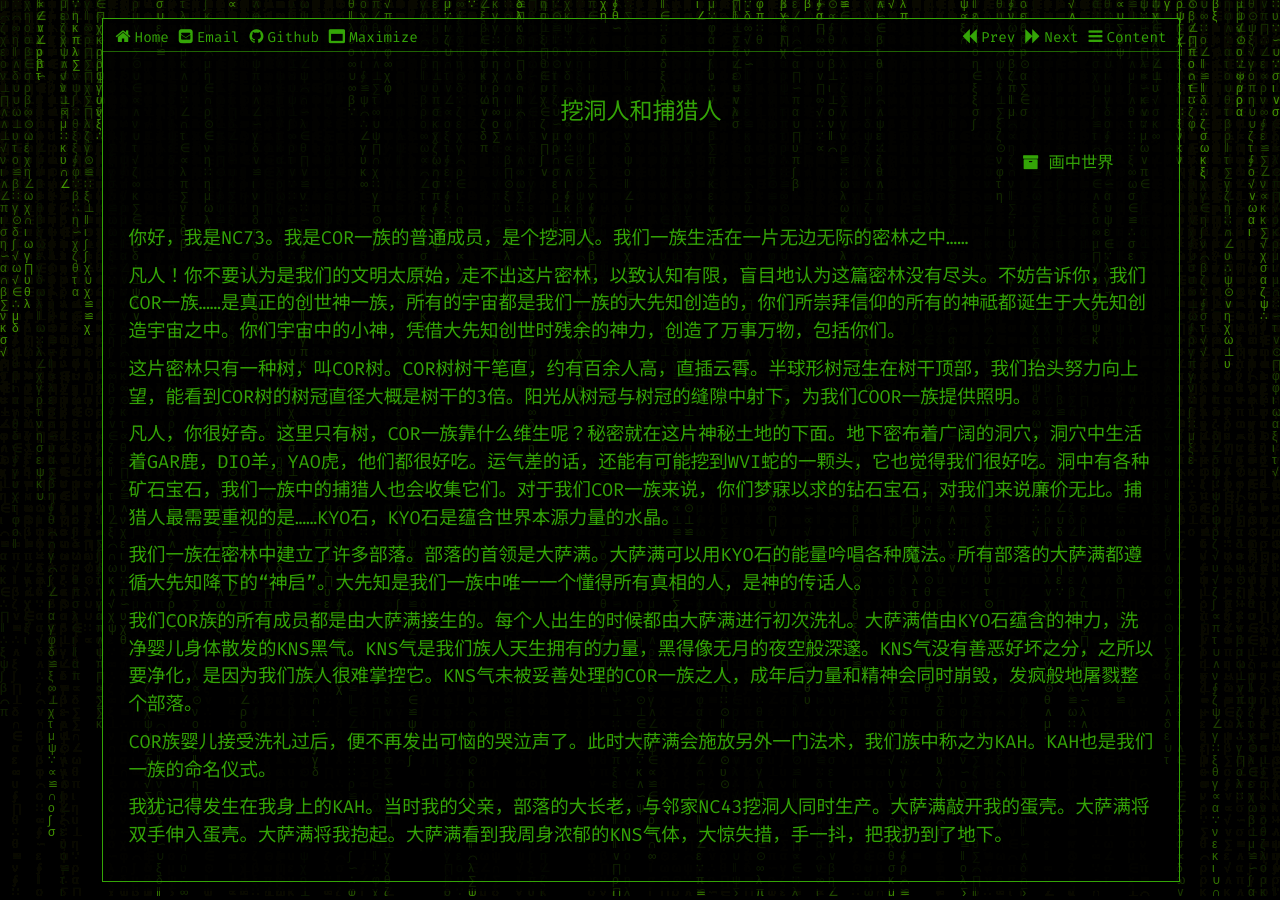
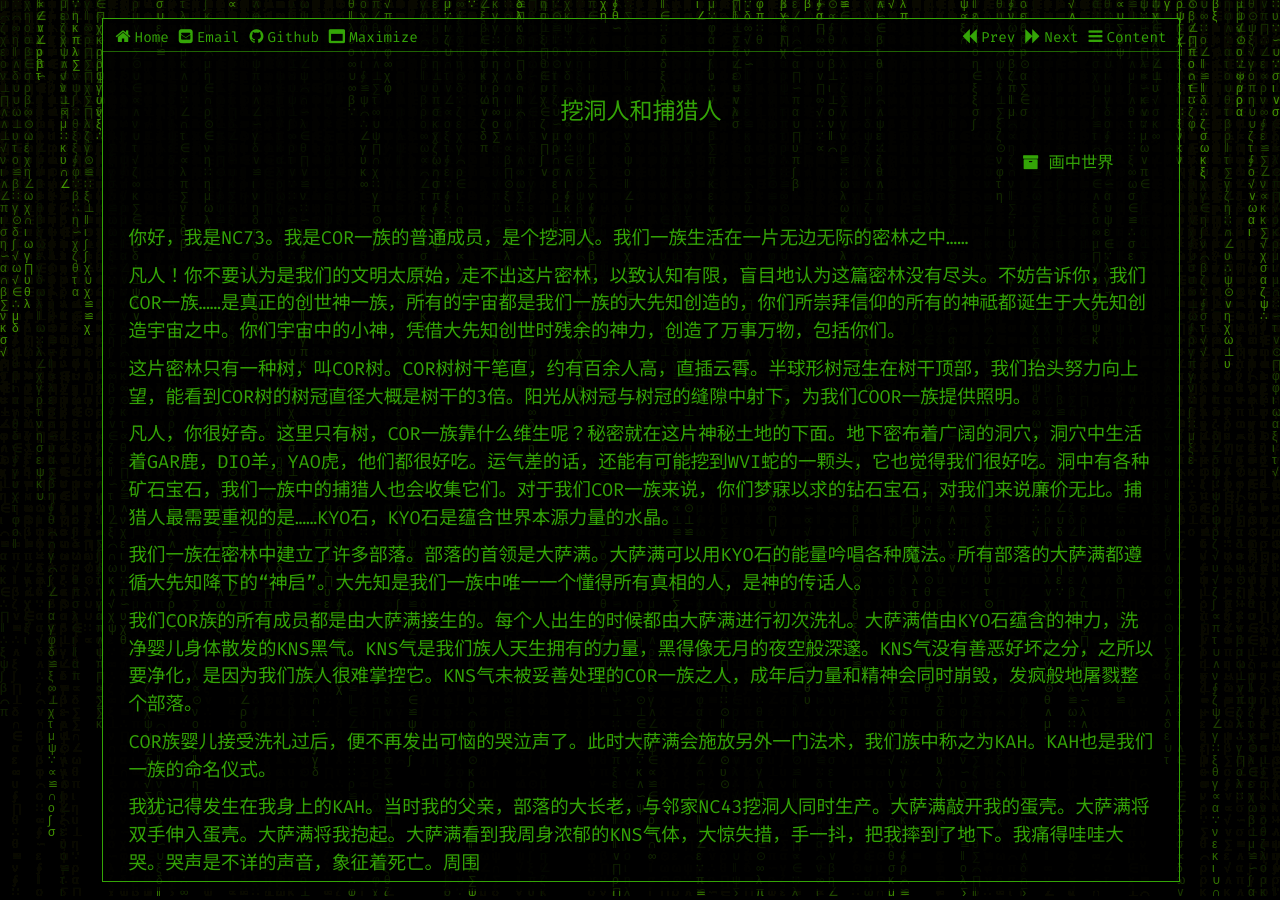
Before and after one commit to akiritsu/bcqlr-old, a Jekyll site: the page built from drafts/1000-1-1-wdrhblr.md, in a window 1280 px wide. Built offline with Jekyll 4.4.1, drawn with Linux system fonts in a browser that asks for light colours.

Commit message:
daily sync

```diff
--- a/drafts/1000-1-1-wdrhblr.md
+++ b/drafts/1000-1-1-wdrhblr.md
@@ -19,4 +19,4 @@ finished: false
 
 COR族婴儿接受洗礼过后，便不再发出可恼的哭泣声了。此时大萨满会施放另外一门法术，我们族中称之为KAH。KAH也是我们一族的命名仪式。
 
-我犹记得发生在我身上的KAH。当时我的父亲，部落的大长老，与邻家NC43挖洞人同时生产。大萨满敲开我的蛋壳。大萨满将双手伸入蛋壳。大萨满将我抱起。大萨满看到我周身浓郁的KNS气体，大惊失措，手一抖，把我扔到了地下。
+我犹记得发生在我身上的KAH。当时我的父亲，部落的大长老，与邻家NC43挖洞人同时生产。大萨满敲开我的蛋壳。大萨满将双手伸入蛋壳。大萨满将我抱起。大萨满看到我周身浓郁的KNS气体，大惊失措，手一抖，把我摔到了地下。我痛得哇哇大哭。哭声是不详的声音，象征着死亡。周围
```
Also changed, not shown: _posts/2019-7-4-zlcxs1.md (added, +19 -0 lines).
